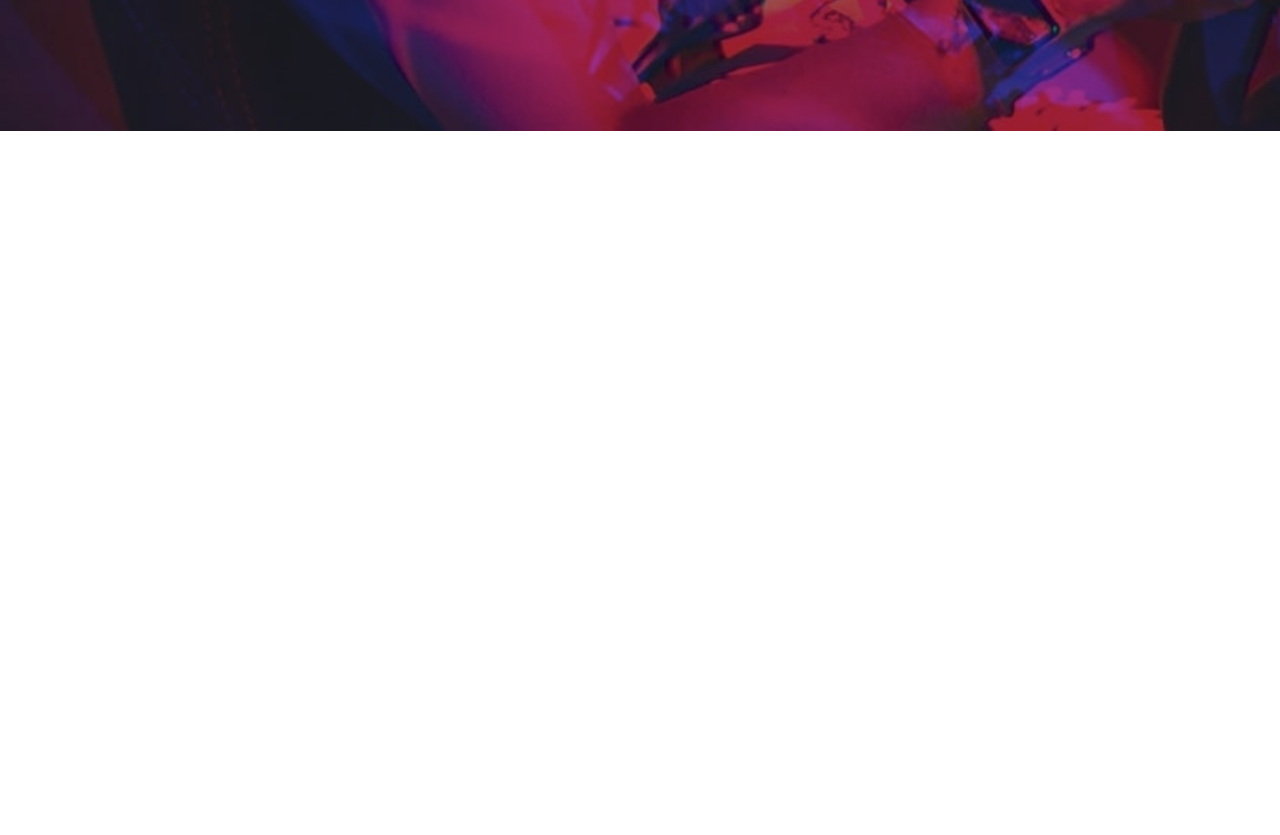
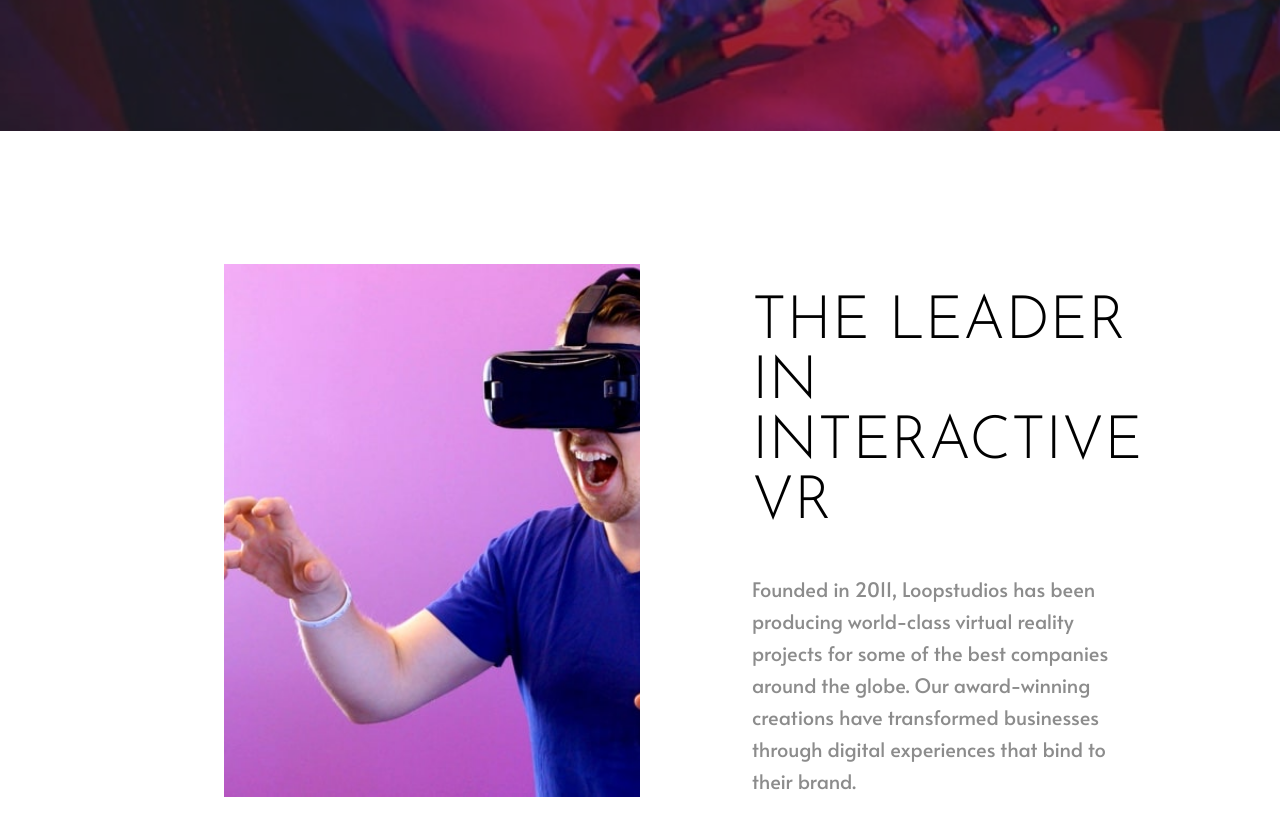
Before and after one commit to DantchoLV9/FrontendMentorProjects, a React (Create React App) app in the folder loopstudios-landing-page/: page / in a window 1280 px wide. Shown: the part 820-1655 px from the top of the page. Before the commit the page ends 951 px from the top, so only its background shows below. Built offline with nearby package versions, Linux system fonts and the light colour scheme.

Commit message:
Uncommented some code

```diff
--- a/loopstudios-landing-page/src/App.js
+++ b/loopstudios-landing-page/src/App.js
@@ -7,7 +7,7 @@
 			<div className="px-12 xl:px-56 pt-12 xl:pt-24 h-screen md:h-auto bg-mobileHero md:bg-hero bg-no-repeat bg-center bg-cover bg-blend-multiply md:bg-gray-400">
 				<Header />
 			</div>
-			{/* <div className="px-56 h-screen flex items-center relative">
+			<div className="px-56 h-screen flex items-center relative">
 				<div className="relative w-full h-2/3">
 					<img className="h-full left-0" src={imageInteractive} alt="" />
 					<div className="bg-white pt-28 pl-28 absolute left-1/2 bottom-0">
@@ -23,7 +23,7 @@
 						</p>
 					</div>
 				</div>
-			</div> */}
+			</div>
 		</>
 	);
 }
```
